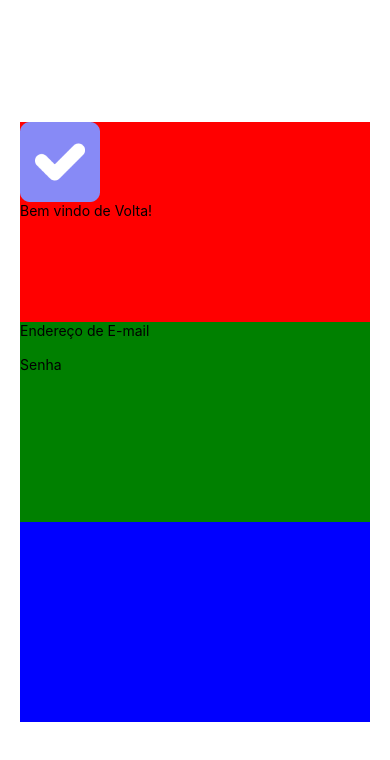
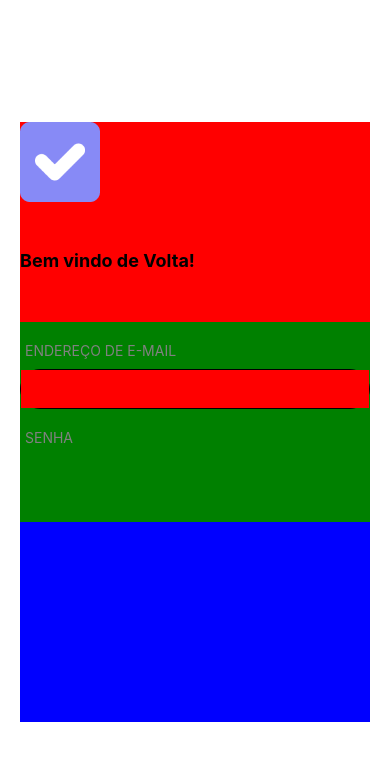
Before and after one commit to HenriqueCerrano/ReactNative-App, a React Native app: screen / in a window 390 px wide. Shown: the top 760 px of the page. Built offline with nearby package versions, Linux system fonts and the light colour scheme.

Commit message:
Colocamos bordas nas imagens e atualizamos o detalhes nas box

```diff
--- /dev/null
+++ b/assets/src/global/themas.tsx
@@ -0,0 +1,9 @@
+export const themas  ={
+    colors: {
+        primary: '#878af6',
+        secondary: '#ffffff',
+        lightGray: '#d7d8d7',
+        gary: 'gray',
+        bgScreen: '#f1f7fa',
+    }
+}
--- a/assets/src/pages/login/index.tsx
+++ b/assets/src/pages/login/index.tsx
@@ -7,17 +7,25 @@
     return (
         <View style={style.container}>
             <View style={style.boxTop}>
-                <Image source={Logo} />
-                <Text>Bem vindo de Volta!</Text>
+                <Image
+                    source={Logo}
+                    style={style.logo}
+                    resizeMode="contain"
+                />
+                <Text style={style.text}>Bem vindo de Volta!</Text>
             </View>
             <View style={style.boxMid}>
-                <Text>Endereço de E-mail</Text>
-                <TextInput />
-            <Text>Senha</Text>
+                <Text style={style.titleInput}>ENDEREÇO DE E-MAIL</Text>
+                <View style={style.boxInput}>
+                <TextInput
+                    style={style.input}
+                />
+            </View>
+            <Text style={style.titleInput}>SENHA</Text>
             <TextInput />
             </View>
             <View style={style.boxBotton}>
             </View>
         </View>
-    );
+    )
 }
--- a/assets/src/pages/login/styles.ts
+++ b/assets/src/pages/login/styles.ts
@@ -1,4 +1,6 @@
-import { StyleSheet } from "react-native";
+import { StyleSheet, Dimensions } from "react-native";
+import { themas } from "../../global/themas";
+
 
 export const style = StyleSheet.create({
     container: {
@@ -25,4 +27,31 @@
         backgroundColor: 'blue',
 
     },
-    })
+    logo: {
+        width: 80,
+        height: 80,
+    },
+    text: {
+        fontWeight: 'bold',
+        marginTop: 48,
+        fontSize: 18,
+    },
+    titleInput: {
+        marginLeft: 5,
+        color: themas.colors.gary,
+        marginTop: 20,
+    },
+    boxInput: {
+        width: '100%',
+        height: 40,
+        borderWidth: 1,
+        borderRadius: 40,
+        marginTop: 10,
+        flexDirection: 'row',
+    },
+    input: {
+        height: "100%",
+        width: '100%',
+        backgroundColor: 'red',
+    },
+})
```
